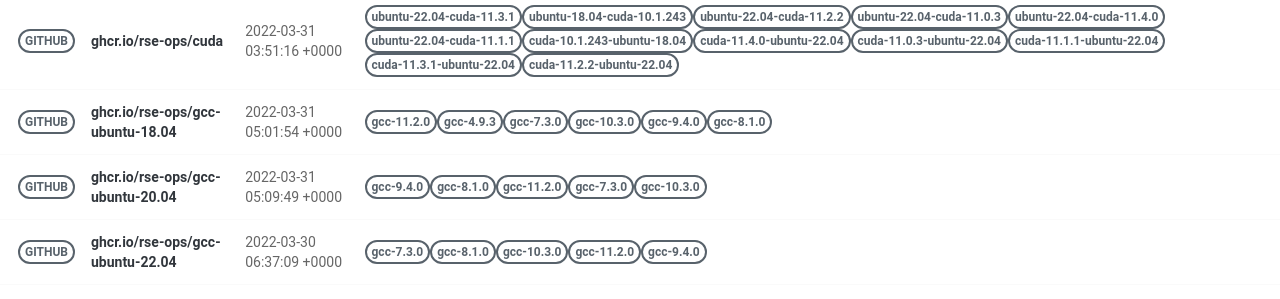
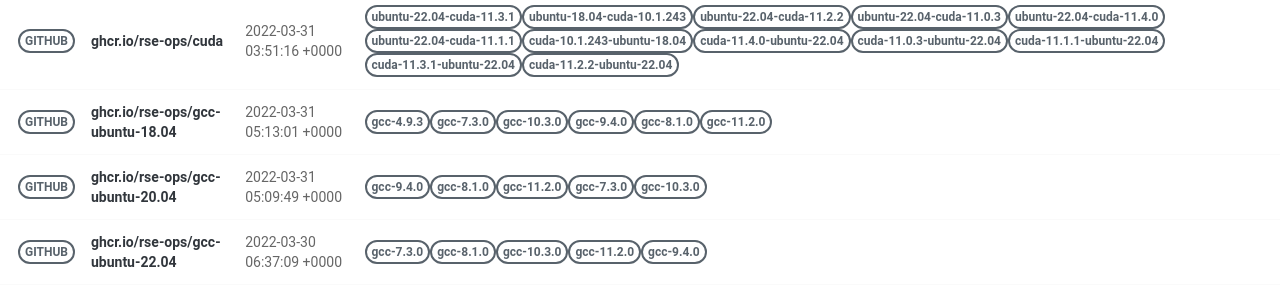
Before and after one commit to rse-ops/docker-images, a Jekyll site: the page built from pages/index.md, in a window 1280 px wide. Shown: the part 502-801 px from the top of the page. Built offline with Jekyll 4.4.1, drawn with Linux system fonts in a browser that asks for light colours; nearby versions of some CDN libraries; part of the change alters nothing that is shown.

Commit message:
Automated push to update library 2022-03-31

```diff
--- a/_library/ghcr.io-rse-ops-gcc-ubuntu-18.04.md
+++ b/_library/ghcr.io-rse-ops-gcc-ubuntu-18.04.md
@@ -1,14 +1,11 @@
 ---
 layout: container
 name: ghcr.io/rse-ops/gcc-ubuntu-18.04
-updated_at: 2022-03-31 05:01:54.514822
+updated_at: 2022-03-31 05:13:01.911167
 
 
 container_url: https://github.com/orgs/rse-ops/packages/container/package/gcc-ubuntu-18.04
 versions:
- - tag: gcc-11.2.0
-   dockerfile: https://github.com/rse-ops/docker-images/blob/main/ubuntu/gcc/Dockerfile
-   manifest: https://crane.ggcr.dev/manifest/ghcr.io/rse-ops/gcc-ubuntu-18.04:gcc-11.2.0
  - tag: gcc-4.9.3
    dockerfile: https://github.com/rse-ops/docker-images/blob/main/ubuntu/gcc/Dockerfile
    manifest: https://crane.ggcr.dev/manifest/ghcr.io/rse-ops/gcc-ubuntu-18.04:gcc-4.9.3
@@ -24,5 +21,8 @@ versions:
  - tag: gcc-8.1.0
    dockerfile: https://github.com/rse-ops/docker-images/blob/main/ubuntu/gcc/Dockerfile
    manifest: https://crane.ggcr.dev/manifest/ghcr.io/rse-ops/gcc-ubuntu-18.04:gcc-8.1.0
+ - tag: gcc-11.2.0
+   dockerfile: https://github.com/rse-ops/docker-images/blob/main/ubuntu/gcc/Dockerfile
+   manifest: https://crane.ggcr.dev/manifest/ghcr.io/rse-ops/gcc-ubuntu-18.04:gcc-11.2.0
 
 ---
```
